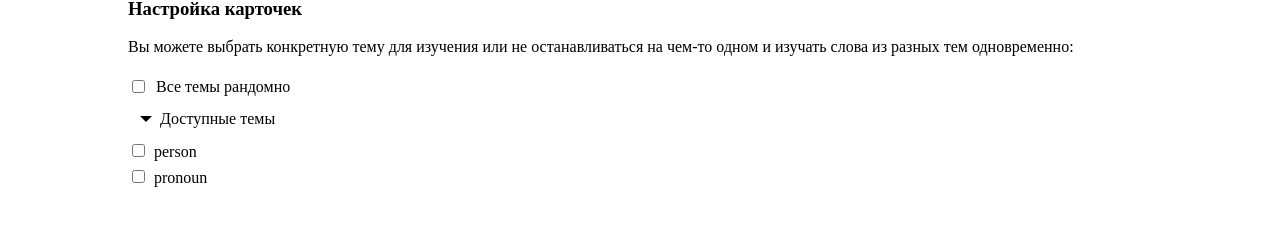
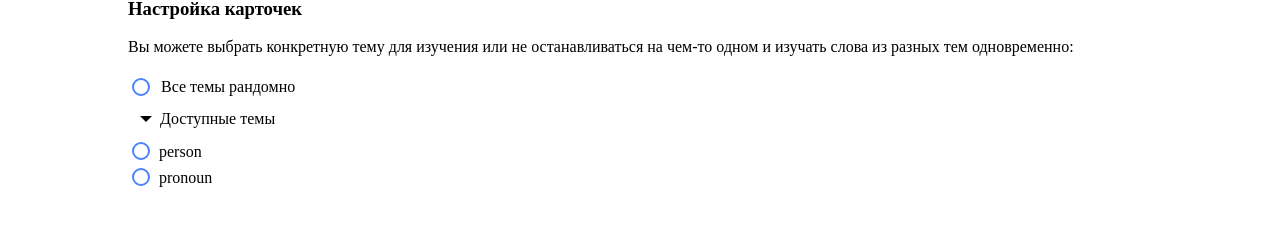
Before and after one commit to Igogoblin/LingvaFlip, a React (Vite) app: page /lingvaflip/settings in a window 1280 px wide. Both pictures are taken after a click on the element "Доступные темы". Shown: the part 307-548 px from the top of the page. Built offline with nearby package versions, Linux system fonts and the light colour scheme.

Commit message:
refactor: change input style

```diff
--- a/src/pages/setting/SettingsThema.jsx
+++ b/src/pages/setting/SettingsThema.jsx
@@ -36,7 +36,7 @@ const SettingsThema = (prop) => {
 
   return (
     <div>
-      <div>
+      <div className={s.thema_center}>
         <input
           type="checkbox"
           name="check"
--- a/src/pages/setting/settingsCard.module.css
+++ b/src/pages/setting/settingsCard.module.css
@@ -92,3 +92,76 @@
   border: none;
   background: #ffffff;
 }
+
+/* input[type="radio"],
+input[type="checkbox"] {
+  appearance: none;
+  background: #fff;
+  border: 2px solid #415674;
+  height: 1.5em;
+  width: 1.5em;
+  border-radius: 100%;
+  vertical-align: text-bottom;
+  position: relative;
+}
+input[type="checkbox"] {
+  border-radius: 0;
+}
+input[type="radio"]::before,
+input[type="checkbox"]::before {
+  content: "";
+  position: absolute;
+  margin: auto;
+  left: 0;
+  right: 0;
+  bottom: 0;
+  overflow: hidden;
+  top: 0;
+} */
+/* input[type="radio"]:checked::before {
+  border: 5px solid transparent;
+  border-radius: 100%;
+  background: #4b83fc;
+  margin: 4px;
+} */
+/* input[type="checkbox"]:checked::before {
+  border-right: 5px solid #4b83fc;
+  border-bottom: 6px solid #4b83fc;
+  height: 90%;
+  width: 30%;
+  transform: rotate(50deg) translateY(-20%) translateX(-10%);
+}
+input[type="radio"]:focus,
+input[type="checkbox"]:focus {
+  outline: solid 1px;
+  outline-offset: 2px;
+} */
+input[type="checkbox"] {
+  appearance: none;
+  background: #fff;
+  border: 2px solid #4b83fc;
+  height: 18px;
+  width: 18px;
+  border-radius: 100%;
+  vertical-align: text-bottom;
+  position: relative;
+}
+input[type="checkbox"]::before {
+  content: "";
+  position: absolute;
+  margin: auto;
+  left: 0;
+  right: 0;
+  bottom: 0;
+  overflow: hidden;
+  top: 0;
+}
+input[type="checkbox"]:checked::before {
+  border: 5px solid transparent;
+  border-radius: 100%;
+  background: #4b83fc;
+  margin: 4px;
+}
+.thema_center {
+  display: flex;
+}
--- a/src/store/cardSlice.js
+++ b/src/store/cardSlice.js
@@ -17,7 +17,7 @@ const cardSlice = createSlice({
     card:
       // localStorage.getItem("lingvaCard")
       //   ? JSON.parse(localStorage.getItem("lingvaCard"))
-      //   :
+      //   : allWords[0],
       undefined,
     random: localStorage.getItem("lingvaRandom")
       ? JSON.parse(localStorage.getItem("lingvaRandom"))
@@ -51,6 +51,7 @@ const cardSlice = createSlice({
         "lingvaActiveWords",
         JSON.stringify(state.activeWords)
       );
+      localStorage.setItem("lingvaCard", JSON.stringify(state.activeWords[0]));
     },
     study(state, action) {
       const stud = state.activeWords.find((word) => word.id === action.payload);
@@ -64,6 +65,7 @@ const cardSlice = createSlice({
         "lingvaActiveWords",
         JSON.stringify(state.activeWords)
       );
+      localStorage.setItem("lingvaCard", JSON.stringify(state.activeWords[0]));
     },
     takeCard(state) {
       state.card = state.activeWords[state.now];
@@ -92,6 +94,7 @@ const cardSlice = createSlice({
         JSON.stringify(state.activeWords)
       );
       localStorage.setItem("lingvaNow", JSON.stringify(state.now));
+      localStorage.setItem("lingvaCard", JSON.stringify(state.activeWords[0]));
     },
     resetThema(state, action) {
       console.log(action.payload);
@@ -105,6 +108,7 @@ const cardSlice = createSlice({
         "lingvaActiveWords",
         JSON.stringify(state.activeWords)
       );
+      localStorage.setItem("lingvaCard", JSON.stringify(state.activeWords[0]));
     },
     toggleCheckedRandom(state) {
       state.random = !state.random;
@@ -140,6 +144,7 @@ const cardSlice = createSlice({
         "lingvaActiveWords",
         JSON.stringify(state.activeWords)
       );
+      localStorage.setItem("lingvaCard", JSON.stringify(state.activeWords[0]));
     },
     setActiveWords(state) {
       const ourThema = new Set(state.subjects);
@@ -157,6 +162,7 @@ const cardSlice = createSlice({
         "lingvaActiveWords",
         JSON.stringify(state.activeWords)
       );
+      localStorage.setItem("lingvaCard", JSON.stringify(state.activeWords[0]));
     },
     // studiedCards(state,action){}
 
```
